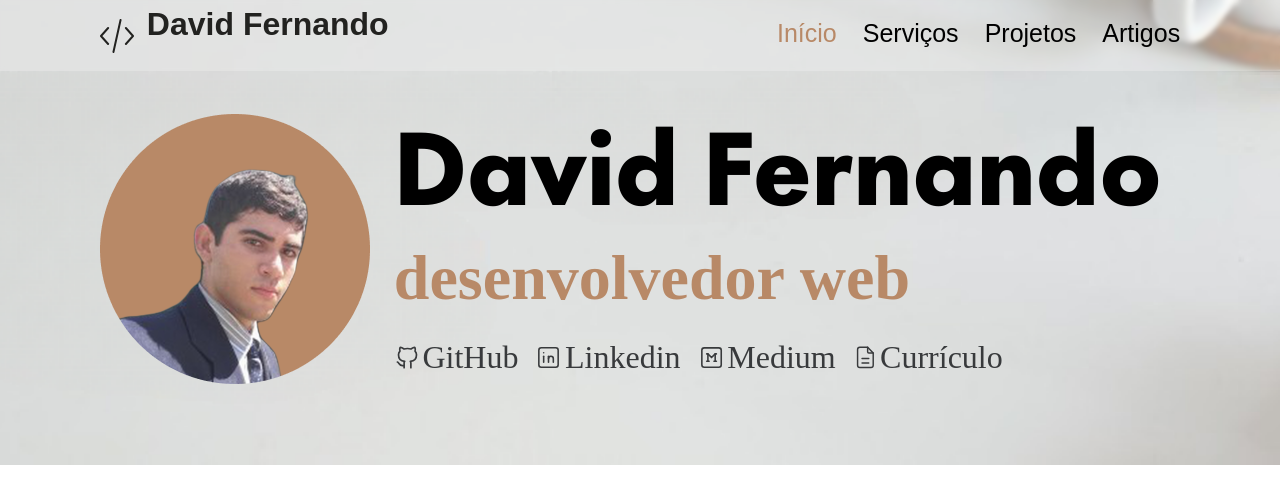
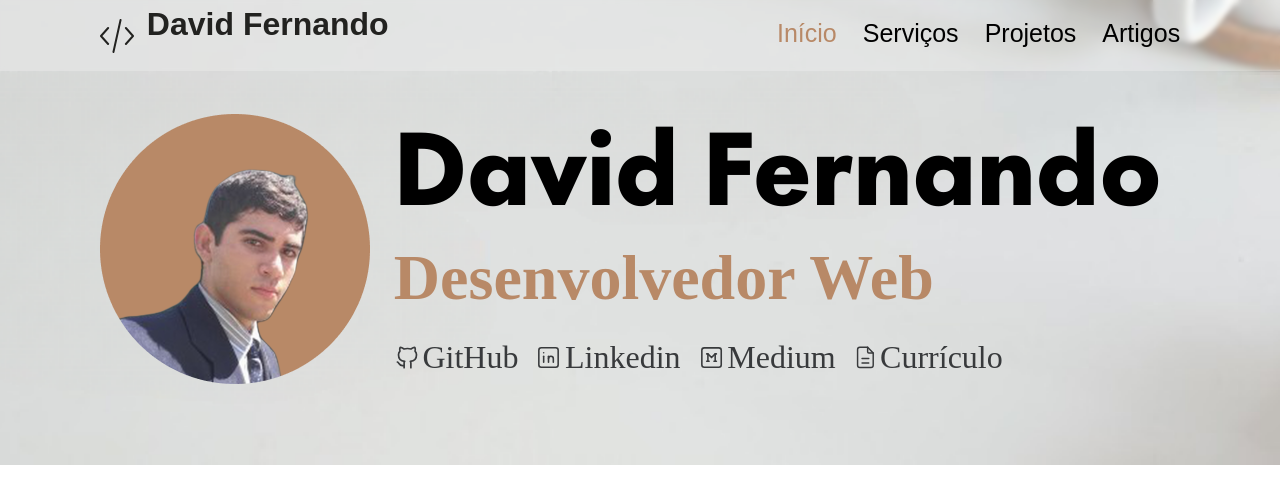
Before and after one commit to david-fernando/davidfernandodev, a Next.js app: page / in a window 1280 px wide. Shown: the top 504 px of the page. Built offline with nearby package versions, Linux system fonts and the light colour scheme.

Commit message:
Update text

```diff
--- a/src/components/Banner.tsx
+++ b/src/components/Banner.tsx
@@ -12,7 +12,7 @@ function Banner(){
         <Image src={photo} alt='Foto' />
         <div>
           <h1>David Fernando</h1>
-          <h2>desenvolvedor web</h2>
+          <h2>Desenvolvedor Web</h2>
         <span className={style.links}>
           <Link href="https://github.com/david-fernando" target='_blank' >
             <IconBrandGithub size={27} stroke={1.5} /> GitHub
```
